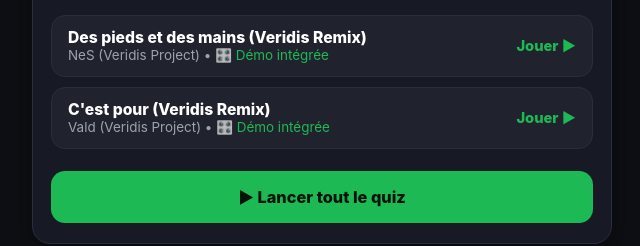
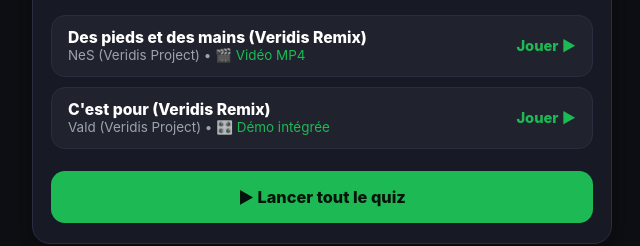
Before and after one commit to vinnce69/Paroles-musiques, a plain HTML site: page index.html in a window 1280 px wide. Shown: the part 274-520 px from the top of the page, 318-958 px from the left. Drawn offline with Linux system fonts and the light colour scheme.

Commit message:
Change media type from 'demo' to 'mp4'

```diff
--- a/index.html
+++ b/index.html
@@ -728,7 +728,7 @@
                 artiste: "NeS (Veridis Project)",
                 // Pour passer sur ton vrai fichier, remplace "demo" par "mp3" ou "mp4"
                 // et indique son chemin dans fichierMedia (ex: "medias/nes-des-pieds-et-des-mains.mp3")
-                typeMedia: "demo",
+                typeMedia: "mp4",
                 fichierMedia: "media/NES - Des pieds et des mains (Veridis Remix).mp4",
                 pochetteUrl: "",
                 couleurPochette: "#1db954",
```
